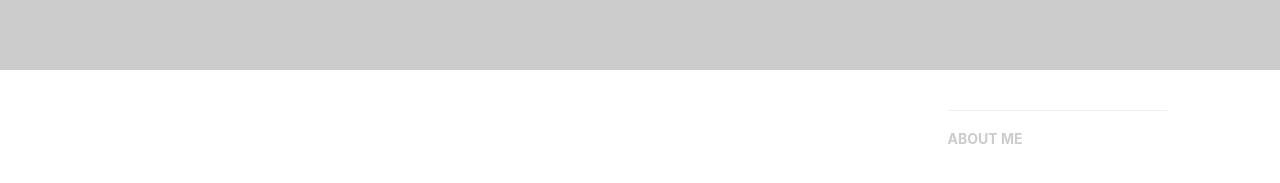
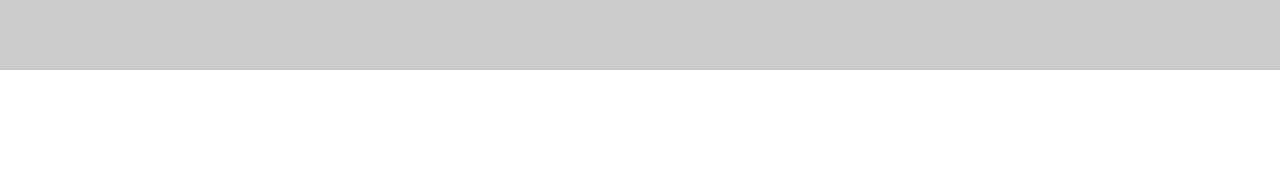
Before and after one commit to Thefurypig/-, a Jekyll site: the page built from index.html, in a window 1280 px wide. Shown: the part 361-544 px from the top of the page. Built offline with Jekyll 4.4.1, drawn with Linux system fonts in a browser that asks for light colours; nearby versions of some CDN libraries; comment, search, counter and statistics services are not loaded.

Commit message:
feat: 调整样式

```diff
--- a/_includes/footer.html
+++ b/_includes/footer.html
@@ -206,24 +206,24 @@
 
     // handle render
     function _render(){
-        var lang = getLang()
-        // en
-        if(lang == "en"){
-            $select.selectedIndex = 1;
-            $en.style.display = "block";
-            $en.classList.add("active");
-            $zh.style.display = "none";
-            $zh.classList.remove("active");
-        // default to zh-cn
-        }else{
-            $select.selectedIndex = 0;
-            $zh.style.display = "block";
-            $zh.classList.add("active");
-            $en.style.display = "none";
-            $en.classList.remove("active");
-        }
-        // interop with catalog
-        if ("{{ page.catalog }}") generateCatalog(".catalog-body");
+        // var lang = getLang()
+        // // en
+        // if(lang == "en"){
+        //     $select.selectedIndex = 1;
+        //     $en.style.display = "block";
+        //     $en.classList.add("active");
+        //     $zh.style.display = "none";
+        //     $zh.classList.remove("active");
+        // // default to zh-cn
+        // }else{
+        //     $select.selectedIndex = 0;
+        //     $zh.style.display = "block";
+        //     $zh.classList.add("active");
+        //     $en.style.display = "none";
+        //     $en.classList.remove("active");
+        // }
+        // // interop with catalog
+        // if ("{{ page.catalog }}") generateCatalog(".catalog-body");
     }
 
     // handle select change
--- a/_includes/multilingual-sel.html
+++ b/_includes/multilingual-sel.html
@@ -1,5 +1,5 @@
                 <!-- Language Selector -->
-                <select class="sel-lang" onchange= "onLanChange(this.options[this.options.selectedIndex].value)">
+                <!-- <select class="sel-lang" onchange= "onLanChange(this.options[this.options.selectedIndex].value)">
                     <option value="0" selected> 中文 | Chinese </option>
                     <option value="1"> 英文 | English </option>
-                </select>
+                </select> -->
--- a/_layouts/page.html
+++ b/_layouts/page.html
@@ -31,31 +31,16 @@ layout: default
 <!-- USE SIDEBAR -->
     <!-- PostList Container -->
     		<div class="
-                col-lg-8 col-lg-offset-1
-                col-md-8 col-md-offset-1
+                col-lg-12
+                col-md-12
                 col-sm-12
                 col-xs-12
                 postlist-container
+                text-center
             ">
     			{{ content }}
     		</div>
     <!-- Sidebar Container -->
-            <div class="
-                col-lg-3 col-lg-offset-0
-                col-md-3 col-md-offset-0
-                col-sm-12
-                col-xs-12
-                sidebar-container
-            ">
-                <!-- Featured Tags -->
-                {% include featured-tags.html %}
-
-                <!-- Short About -->
-                {% include short-about.html %}
-
-                <!-- Friends Blog -->
-                {% include friends.html %}
-    		</div>
         {% endif %}
 	</div>
 </div>
```
Also changed, not shown: _includes/about/en.md (deleted, +0 -1 lines), 3 other files.
